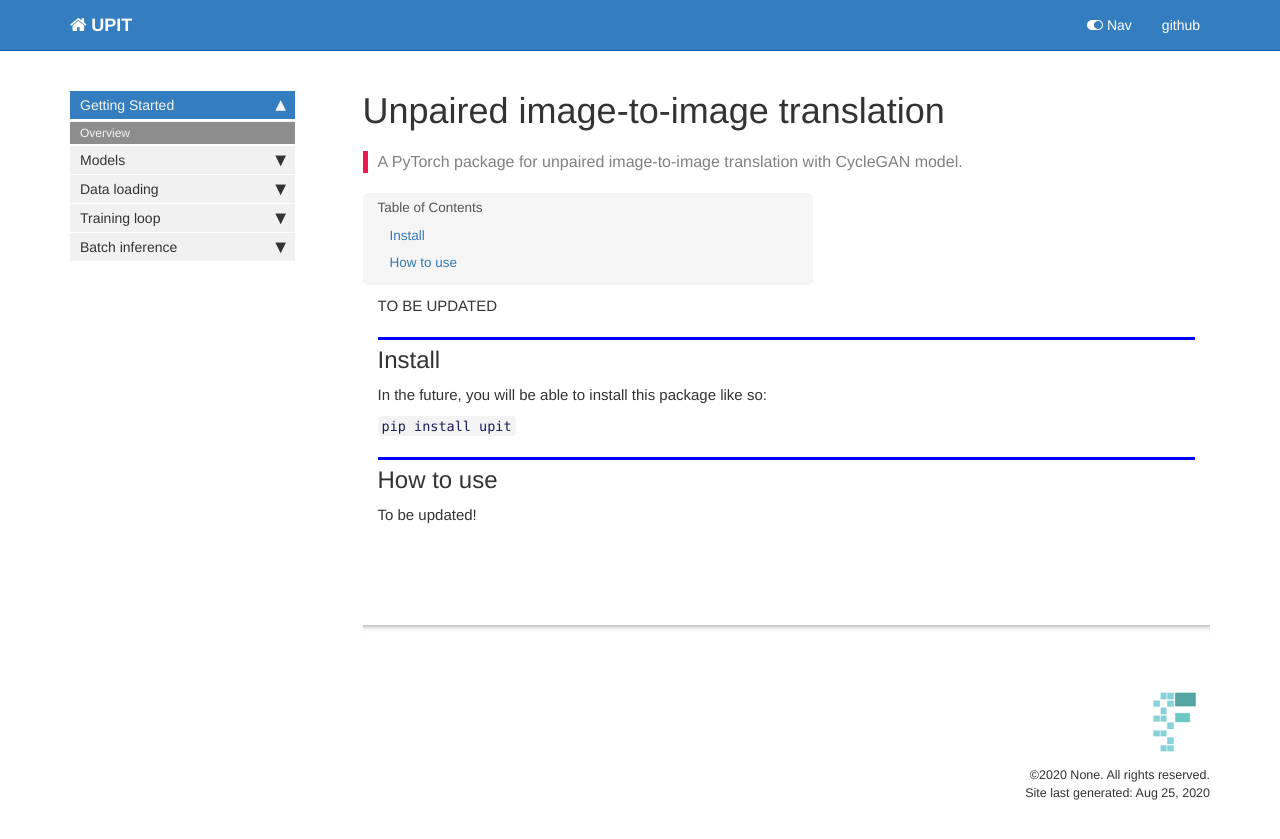
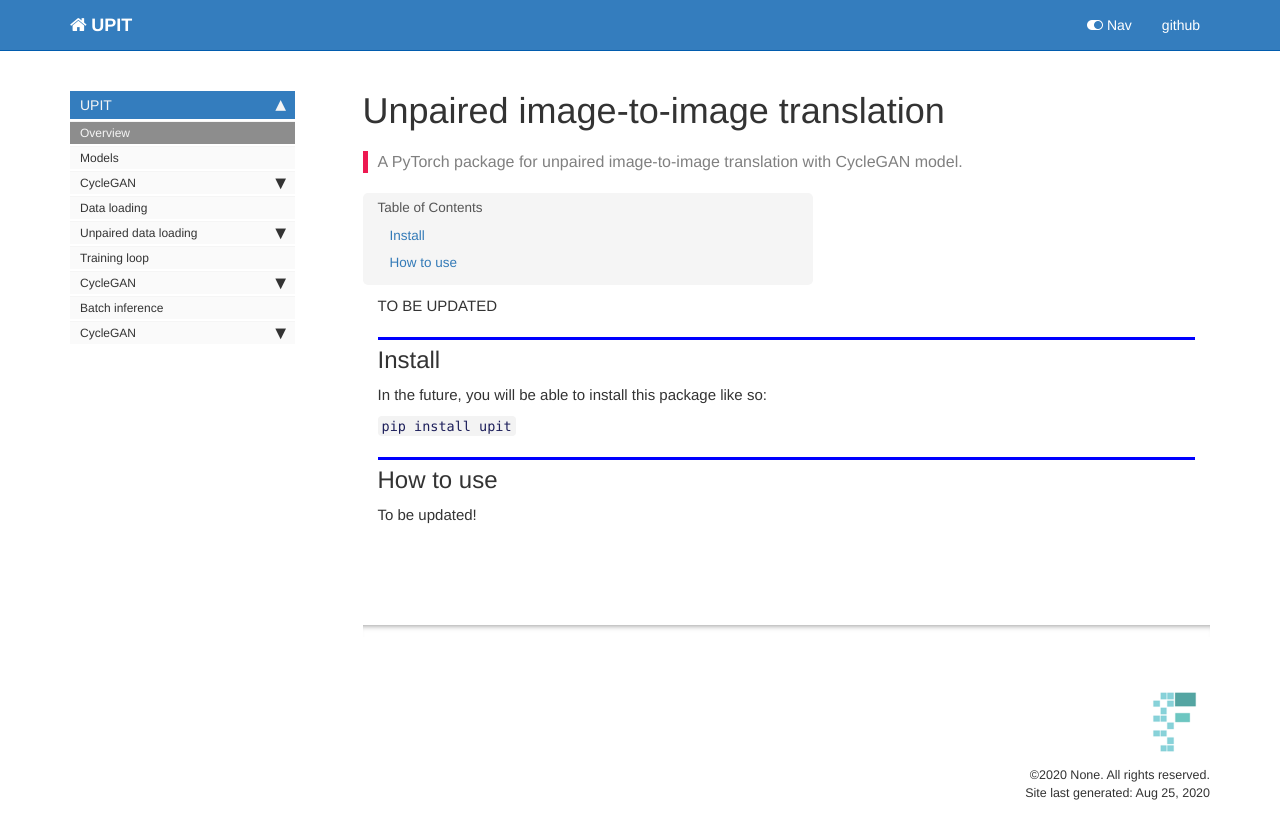
Before and after one commit to tmabraham/UPIT, a Jekyll site: the page built from docs/index.html, in a window 1280 px wide. Shown: the top 839 px of the page. Built offline with Jekyll 4.4.1, drawn with Linux system fonts in a browser that asks for light colours; nearby versions of some CDN libraries; comment, search, counter and statistics services are not loaded.

Commit message:
previous sidebdar worked, try a new one:

```diff
--- a/docs/_data/sidebars/home_sidebar.yml
+++ b/docs/_data/sidebars/home_sidebar.yml
@@ -9,31 +9,31 @@
     - output: web,pdf
       title: Overview
       url: /
+    - output: web
+      subfolders:
+      - output: web,pdf
+        title: CycleGAN
+        url: /models.cyclegan
+      title: Models
+    - output: web
+      subfolders:
+      - output: web,pdf
+        title: Unpaired data loading
+        url: /data.unpaired
+      title: Data loading
+    - output: web
+      subfolders:
+      - output: web,pdf
+        title: CycleGAN
+        url: /train.cyclegan
+      title: Training loop
+    - output: web
+      subfolders:
+      - output: web,pdf
+        title: CycleGAN
+        url: /inference.cyclegan
+      title: Batch inference
     output: web
-    title: Getting Started
-  - folderitems:
-    - output: web,pdf
-      title: CycleGAN
-      url: /models.cyclegan
-    output: web
-    title: Models
-  - folderitems:
-    - output: web,pdf
-      title: Unpaired data loading
-      url: /data.unpaired
-    output: web
-    title: Data loading
-  - folderitems:
-    - output: web,pdf
-      title: CycleGAN
-      url: /train.cyclegan
-    output: web
-    title: Training loop
-  - folderitems:
-    - output: web,pdf
-      title: CycleGAN
-      url: inference.cyclegan
-    output: web
-    title: Batch inference
+    title: UPIT
   output: web
   title: Sidebar
```
Also changed, not shown: docs/sidebar.json (+5 -4 lines).
